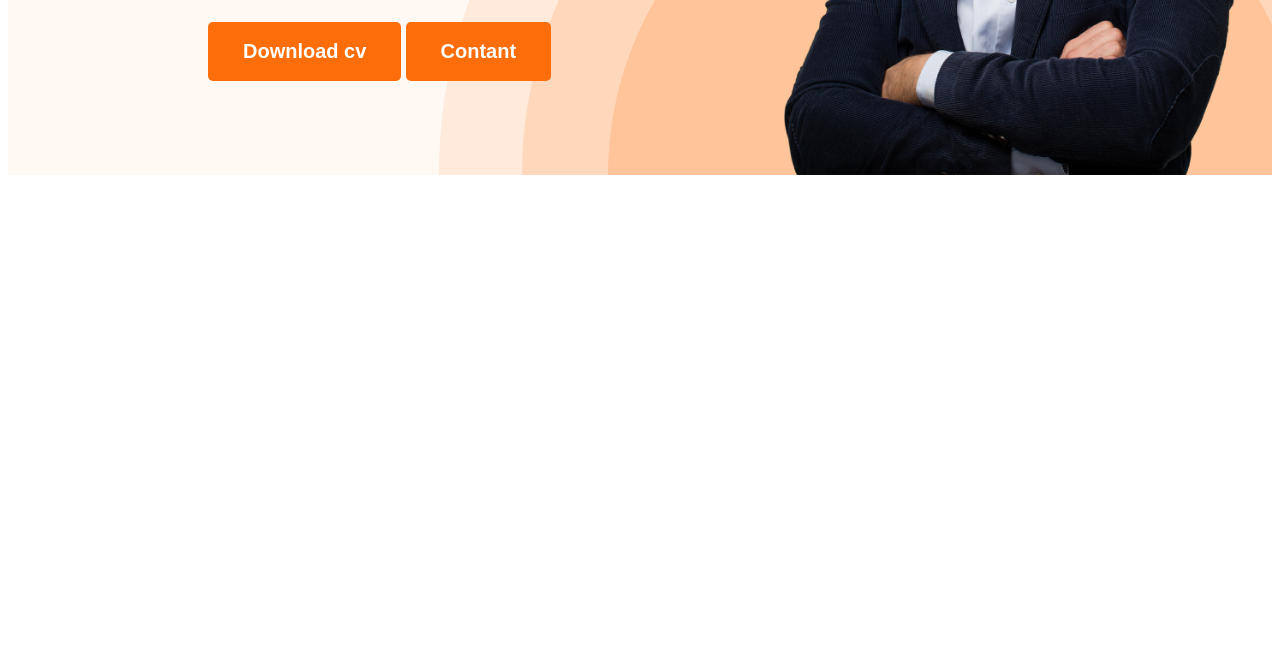
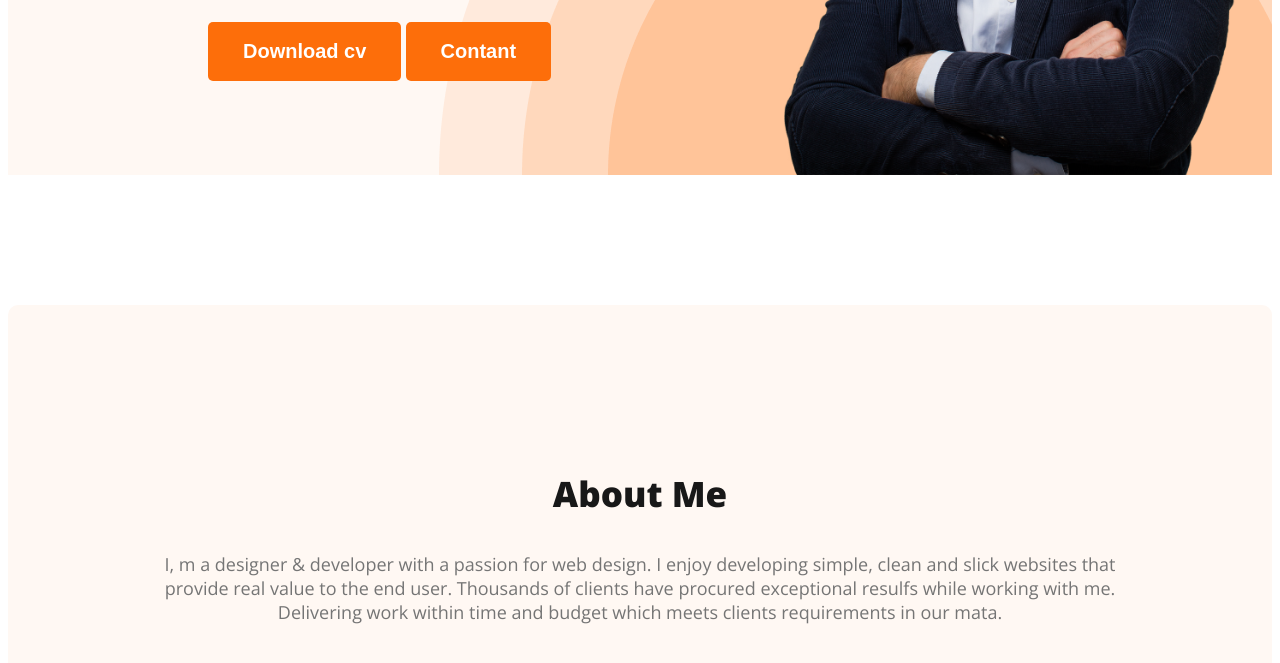
Before and after one commit to Mmsshakil/web-devloper-portfolio, a plain HTML site: page index.html in a window 1280 px wide. Shown: the part 593-1256 px from the top of the page. Before the commit the page ends 800 px from the top, so only its background shows below. Drawn offline with nearby package versions, Linux system fonts and the light colour scheme.

Commit message:
about secton

```diff
--- a/index.html
+++ b/index.html
@@ -25,9 +25,10 @@
     <div class="banner">
 
       <div class="banner-content">
-        <h3 class="banner-greeting">Hi, I  am</h3>
+        <h3 class="banner-greeting">Hi, I am</h3>
         <h1 class="banner-title">Mary Hardy</h1>
-        <p class="banner-des">Shot what able cold new see hold.Friendly as an betrayed formerly he. Morning because as to society behaved moments.</p>
+        <p class="banner-des">Shot what able cold new see hold.Friendly as an betrayed formerly he. Morning because as
+          to society behaved moments.</p>
 
         <button class="btn-primary">Download cv</button>
         <button class="btn-primary">Contant</button>
@@ -37,7 +38,17 @@
 
     </div>
   </header>
-  <main></main>
+  <main>
+
+    <section class="about">
+      <h3 class="section-tyle">About Me</h3>
+      <p class="section-descrip">I, m a designer & developer with a passion for web design. I enjoy developing simple,
+        clean and slick websites that provide real value to the end user. Thousands of clients have procured exceptional
+        resulfs while working with me. Delivering work within time and budget which meets clients requirements in our
+        mata.</p>
+    </section>
+
+  </main>
   <footer></footer>
 </body>
 
--- a/styles/portfolio.css
+++ b/styles/portfolio.css
@@ -2,6 +2,7 @@
 body {
   font-family: "Open Sans", sans-serif;
 }
+
 .text-primary {
   color: #fd6e0a;
 }
@@ -16,6 +17,7 @@ body {
 
   font-weight: 700;
 }
+
 /* nav related styles*/
 nav {
   display: flex;
@@ -31,7 +33,7 @@ nav {
   font-weight: 800;
 }
 
-nav > ul {
+nav>ul {
   display: flex;
   align-items: center;
 }
@@ -40,6 +42,7 @@ nav li {
   list-style: none;
   margin-right: 50px;
 }
+
 nav a {
   text-decoration: none;
   color: #474747;
@@ -47,40 +50,40 @@ nav a {
 
 /* header reated styles */
 
-.header{
-    background-color:#FFF8F3 ;
+.header {
+  background-color: #FFF8F3;
   background-image: url(/images/header_bg.png);
   background-repeat: no-repeat;
   background-position: bottom right;
 }
 
-.banner{
-    padding: 30px 30px 0px 200px ;
+.banner {
+  padding: 30px 30px 0px 200px;
   display: flex;
   align-items: center;
   justify-content: space-between;
 
 }
 
-.banner-content{
+.banner-content {
   max-width: 585px;
 }
 
-.banner .profile-pic{
+.banner .profile-pic {
   width: 500px;
 
 }
 
 /* banner-greeting design */
 
-.banner-greeting{
+.banner-greeting {
   color: var(--dark-02, #474747);
   font-size: 45px;
   font-weight: 600;
   margin-bottom: 0;
 }
 
-.banner-title{
+.banner-title {
   color: var(--dark-01, #181818);
   font-size: 85px;
   font-weight: 700;
@@ -88,7 +91,7 @@ margin-top: 5px;
   margin-bottom: 20px;
 }
 
-.banner-des{
+.banner-des {
   color: var(--dark-03, #757575);
   font-size: 18px;
   font-weight: 400;
@@ -98,3 +101,28 @@ margin-bottom: 25px;
 
 
 /* main section start */
+
+main {}
+
+/* about section styles */
+.about {
+  border-radius: 10px;
+  background: #FFF8F3;
+  padding: 130px;
+  margin: 130px 0;
+}
+
+.section-tyle {
+  color: #181818;
+  text-align: center;
+  font-size: 35px;
+  font-weight: 700;
+
+}
+
+.section-descrip {
+  color: #757575;
+  text-align: center;
+  font-size: 18px;
+  font-weight: 400;
+}
```
Lines whose indentation alone changed are shown as unchanged.
